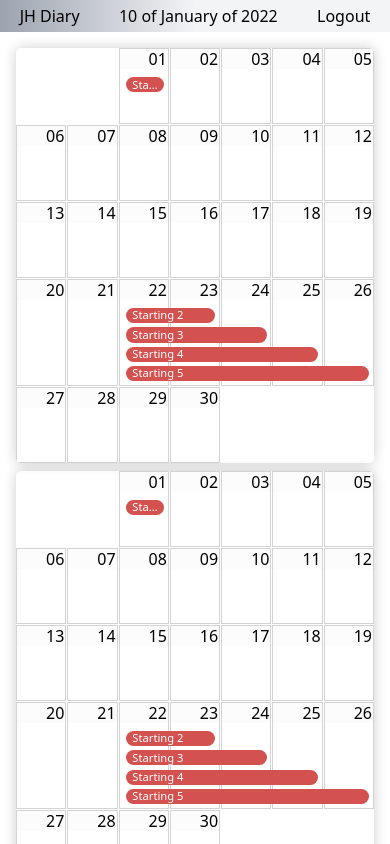
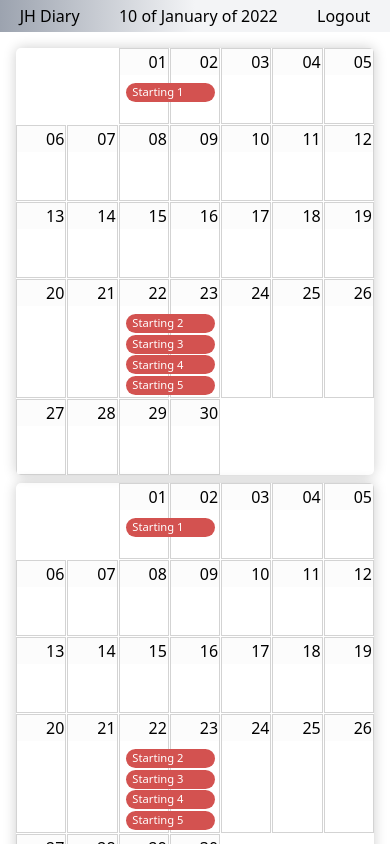
Before and after one commit to espin-tolosa/calendar-ts, a React (Vite) app: page / in a window 390 px wide. Shown: the top 844 px of the page. Built offline with nearby package versions, Linux system fonts and the light colour scheme.

Commit message:
Span on working

```diff
--- a/src/index.css
+++ b/src/index.css
@@ -9,6 +9,29 @@
 
 .btn2 {
   @apply bg-blue-500 select-none hover:bg-blue-700 text-red-900 font-bold py-2 px-4 rounded-full;
+}
+@layer utilities {
+  .span-1 {
+    width: calc(1 * 100% / 7 - 2ch);
+  }
+  .span-2 {
+    width: calc(2 * 100% / 7 - 2ch);
+  }
+  .span-3 {
+    width: calc(3 * 100% / 7 - 2ch);
+  }
+  .span-4 {
+    width: calc(4 * 100% / 7 - 2ch);
+  }
+  .span-5 {
+    width: calc(5 * 100% / 7 - 2ch);
+  }
+  .span-6 {
+    width: calc(6 * 100% / 7 - 2ch);
+  }
+  .span-7 {
+    width: calc(7 * 100% / 7 - 2ch);
+  }
 }
 
 @layer components {
--- a/src/pages/Codelink.tsx
+++ b/src/pages/Codelink.tsx
@@ -47,14 +47,14 @@ style={styles} */
       {events
         .filter((evt) => evt.start === day)
         .map((evt) => {
-          const classNameTemplate = `event span-${evt.id}`;
+          const classNameTemplate = `event`;
           const classNameTemplate2 = `extend-event extend-event-${evt.id} extend-span-${evt.id}`;
           return (
             <>
               <div className="container">
                 <div
                   key={evt.id}
-                  className={classNameTemplate}
+                  className={`${classNameTemplate} span-2 `}
                   onMouseDownCapture={() => {
                     console.log("Event:", evt.job);
                   }}
--- a/src/styles/codelink.css
+++ b/src/styles/codelink.css
@@ -1,354 +1,3 @@
-/*! normalize.css v8.0.1 | MIT License | github.com/necolas/normalize.css */
-
-/* Document
-   ========================================================================== */
-
-/**
- * 1. Correct the line height in all browsers.
- * 2. Prevent adjustments of font size after orientation changes in iOS.
- */
-
-html {
-  line-height: 1.15; /* 1 */
-  -webkit-text-size-adjust: 100%; /* 2 */
-}
-
-/* Sections
-   ========================================================================== */
-
-/**
- * Remove the margin in all browsers.
- */
-
-body {
-  margin: 0;
-}
-
-/**
- * Render the `main` element consistently in IE.
- */
-
-main {
-  display: block;
-}
-
-/**
- * Correct the font size and margin on `h1` elements within `section` and
- * `article` contexts in Chrome, Firefox, and Safari.
- */
-
-h1 {
-  font-size: 2em;
-  margin: 0.67em 0;
-}
-
-/* Grouping content
-   ========================================================================== */
-
-/**
- * 1. Add the correct box sizing in Firefox.
- * 2. Show the overflow in Edge and IE.
- */
-
-hr {
-  box-sizing: content-box; /* 1 */
-  height: 0; /* 1 */
-  overflow: visible; /* 2 */
-}
-
-/**
- * 1. Correct the inheritance and scaling of font size in all browsers.
- * 2. Correct the odd `em` font sizing in all browsers.
- */
-
-pre {
-  font-family: monospace, monospace; /* 1 */
-  font-size: 1em; /* 2 */
-}
-
-/* Text-level semantics
-   ========================================================================== */
-
-/**
- * Remove the gray background on active links in IE 10.
- */
-
-a {
-  background-color: transparent;
-}
-
-/**
- * 1. Remove the bottom border in Chrome 57-
- * 2. Add the correct text decoration in Chrome, Edge, IE, Opera, and Safari.
- */
-
-abbr[title] {
-  border-bottom: none; /* 1 */
-  text-decoration: underline; /* 2 */
-  text-decoration: underline dotted; /* 2 */
-}
-
-/**
- * Add the correct font weight in Chrome, Edge, and Safari.
- */
-
-b,
-strong {
-  font-weight: bolder;
-}
-
-/**
- * 1. Correct the inheritance and scaling of font size in all browsers.
- * 2. Correct the odd `em` font sizing in all browsers.
- */
-
-code,
-kbd,
-samp {
-  font-family: monospace, monospace; /* 1 */
-  font-size: 1em; /* 2 */
-}
-
-/**
- * Add the correct font size in all browsers.
- */
-
-small {
-  font-size: 80%;
-}
-
-/**
- * Prevent `sub` and `sup` elements from affecting the line height in
- * all browsers.
- */
-
-sub,
-sup {
-  font-size: 75%;
-  line-height: 0;
-  position: relative;
-  vertical-align: baseline;
-}
-
-sub {
-  bottom: -0.25em;
-}
-
-sup {
-  top: -0.5em;
-}
-
-/* Embedded content
-   ========================================================================== */
-
-/**
- * Remove the border on images inside links in IE 10.
- */
-
-img {
-  border-style: none;
-}
-
-/* Forms
-   ========================================================================== */
-
-/**
- * 1. Change the font styles in all browsers.
- * 2. Remove the margin in Firefox and Safari.
- */
-
-button,
-input,
-optgroup,
-select,
-textarea {
-  font-family: inherit; /* 1 */
-  font-size: 100%; /* 1 */
-  line-height: 1.15; /* 1 */
-  margin: 0; /* 2 */
-}
-
-/**
- * Show the overflow in IE.
- * 1. Show the overflow in Edge.
- */
-
-button,
-input {
-  /* 1 */
-  overflow: visible;
-}
-
-/**
- * Remove the inheritance of text transform in Edge, Firefox, and IE.
- * 1. Remove the inheritance of text transform in Firefox.
- */
-
-button,
-select {
-  /* 1 */
-  text-transform: none;
-}
-
-/**
- * Correct the inability to style clickable types in iOS and Safari.
- */
-
-button,
-[type="button"],
-[type="reset"],
-[type="submit"] {
-  -webkit-appearance: button;
-}
-
-/**
- * Remove the inner border and padding in Firefox.
- */
-
-button::-moz-focus-inner,
-[type="button"]::-moz-focus-inner,
-[type="reset"]::-moz-focus-inner,
-[type="submit"]::-moz-focus-inner {
-  border-style: none;
-  padding: 0;
-}
-
-/**
- * Restore the focus styles unset by the previous rule.
- */
-
-button:-moz-focusring,
-[type="button"]:-moz-focusring,
-[type="reset"]:-moz-focusring,
-[type="submit"]:-moz-focusring {
-  outline: 1px dotted ButtonText;
-}
-
-/**
- * Correct the padding in Firefox.
- */
-
-fieldset {
-  padding: 0.35em 0.75em 0.625em;
-}
-
-/**
- * 1. Correct the text wrapping in Edge and IE.
- * 2. Correct the color inheritance from `fieldset` elements in IE.
- * 3. Remove the padding so developers are not caught out when they zero out
- *    `fieldset` elements in all browsers.
- */
-
-legend {
-  box-sizing: border-box; /* 1 */
-  color: inherit; /* 2 */
-  display: table; /* 1 */
-  max-width: 100%; /* 1 */
-  padding: 0; /* 3 */
-  white-space: normal; /* 1 */
-}
-
-/**
- * Add the correct vertical alignment in Chrome, Firefox, and Opera.
- */
-
-progress {
-  vertical-align: baseline;
-}
-
-/**
- * Remove the default vertical scrollbar in IE 10+.
- */
-
-textarea {
-  overflow: auto;
-}
-
-/**
- * 1. Add the correct box sizing in IE 10.
- * 2. Remove the padding in IE 10.
- */
-
-[type="checkbox"],
-[type="radio"] {
-  box-sizing: border-box; /* 1 */
-  padding: 0; /* 2 */
-}
-
-/**
- * Correct the cursor style of increment and decrement buttons in Chrome.
- */
-
-[type="number"]::-webkit-inner-spin-button,
-[type="number"]::-webkit-outer-spin-button {
-  height: auto;
-}
-
-/**
- * 1. Correct the odd appearance in Chrome and Safari.
- * 2. Correct the outline style in Safari.
- */
-
-[type="search"] {
-  -webkit-appearance: textfield; /* 1 */
-  outline-offset: -2px; /* 2 */
-}
-
-/**
- * Remove the inner padding in Chrome and Safari on macOS.
- */
-
-[type="search"]::-webkit-search-decoration {
-  -webkit-appearance: none;
-}
-
-/**
- * 1. Correct the inability to style clickable types in iOS and Safari.
- * 2. Change font properties to `inherit` in Safari.
- */
-
-::-webkit-file-upload-button {
-  -webkit-appearance: button; /* 1 */
-  font: inherit; /* 2 */
-}
-
-/* Interactive
-   ========================================================================== */
-
-/*
- * Add the correct display in Edge, IE 10+, and Firefox.
- */
-
-details {
-  display: block;
-}
-
-/*
- * Add the correct display in all browsers.
- */
-
-summary {
-  display: list-item;
-}
-
-/* Misc
-   ========================================================================== */
-
-/**
- * Add the correct display in IE 10+.
- */
-
-template {
-  display: none;
-}
-
-/**
- * Add the correct display in IE 10.
- */
-
-[hidden] {
-  display: none;
-}
 :root {
   --header_height: 2rem;
 }
@@ -372,34 +21,8 @@ template {
 @media (min-width: 1281px) {
   /* hi-res laptops and desktops */
   :root {
-    --header_height: 2rem;
     --font_size: 20px;
-    --calendar_width: 450px;
-  }
-}
-
-.App {
-  font-family: sans-serif;
-}
-/* apply a natural box layout model to all elements, but allowing components to change */
-html {
-  box-sizing: border-box;
-}
-*,
-*:before,
-*:after {
-  padding: 0;
-  margin: 0;
-  box-sizing: inherit;
-  user-select: none;
-}
-
-html {
-  font-size: var(--font_size);
-}
-@media (max-width: 640px) {
-  html {
-    font-size: calc(0.9 * var(--font_size));
+    --calendar_width: 800px;
   }
 }
 
@@ -493,27 +116,6 @@ html {
   z-index: 2;
   cursor: copy;
 }
-.extend-event-1 {
-  margin-left: calc(1 * 50% / 7);
-}
-.extend-event-2 {
-  margin-left: calc(2 * 50% / 7);
-}
-.extend-event-3 {
-  margin-left: calc(3 * 50% / 7);
-}
-.extend-event-4 {
-  margin-left: calc(4 * 50% / 7);
-}
-.extend-event-5 {
-  margin-left: calc(5 * 50% / 7);
-}
-.extend-event-6 {
-  margin-left: calc(6 * 50% / 7);
-}
-.extend-event-7 {
-  margin-left: calc(7 * 50% / 7);
-}
 
 .event {
   background: hsl(1, 60%, 57%);
@@ -538,9 +140,9 @@ html {
 .event-holder {
   color: transparent;
   /*font-size: 1rem;*/
-  margin-block: 0.6rem;
+  margin-block: 0.65rem;
 }
-
+/*
 .span-1 {
   width: calc(1 * 100% / 7 - 2ch);
 }
@@ -562,7 +164,7 @@ html {
 .span-7 {
   width: calc(7 * 100% / 7 - 2ch);
 }
-
+*/
 .extend-span-1 {
   min-width: calc(1 * 100% / 7 - 1 * 50% / 7);
 }
```
